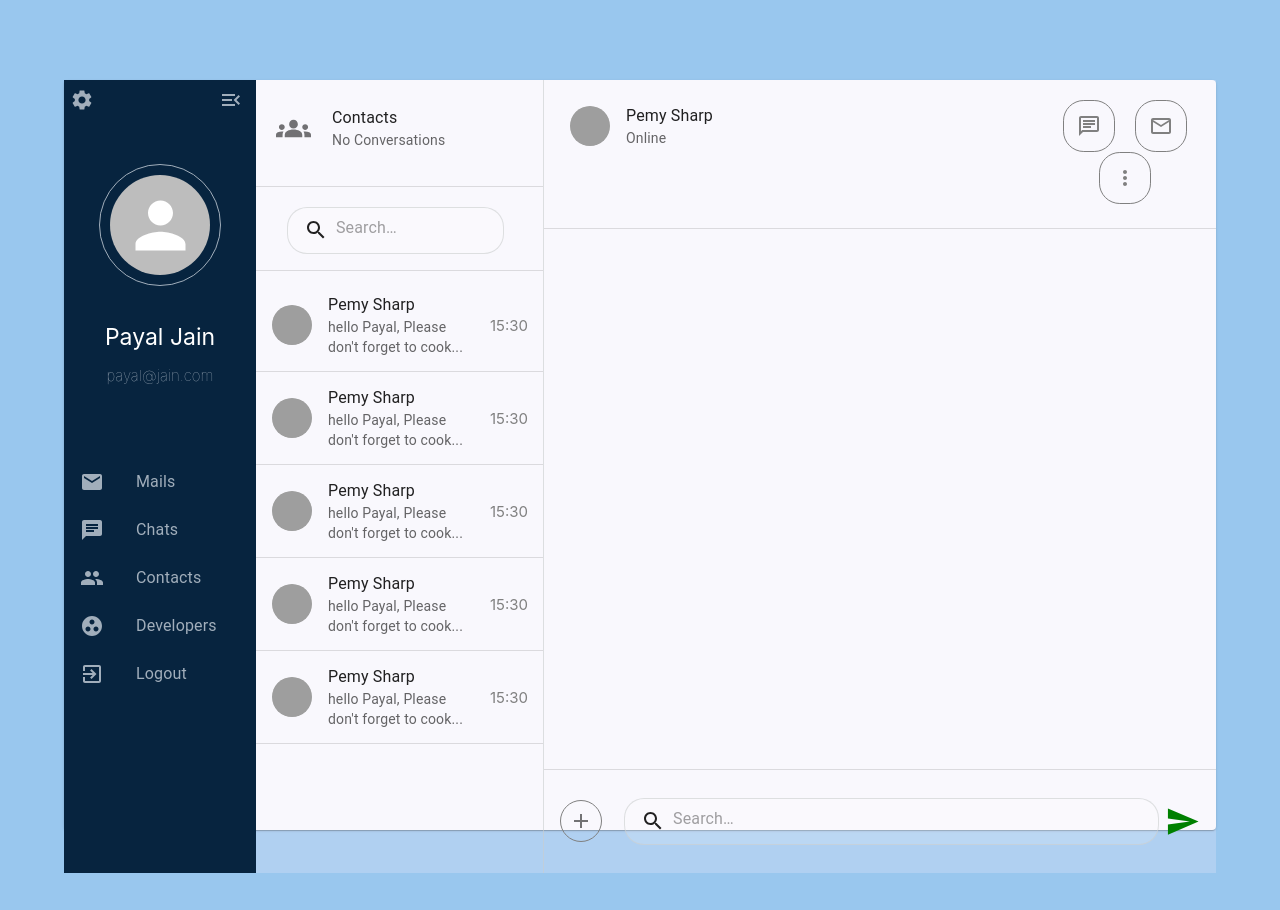
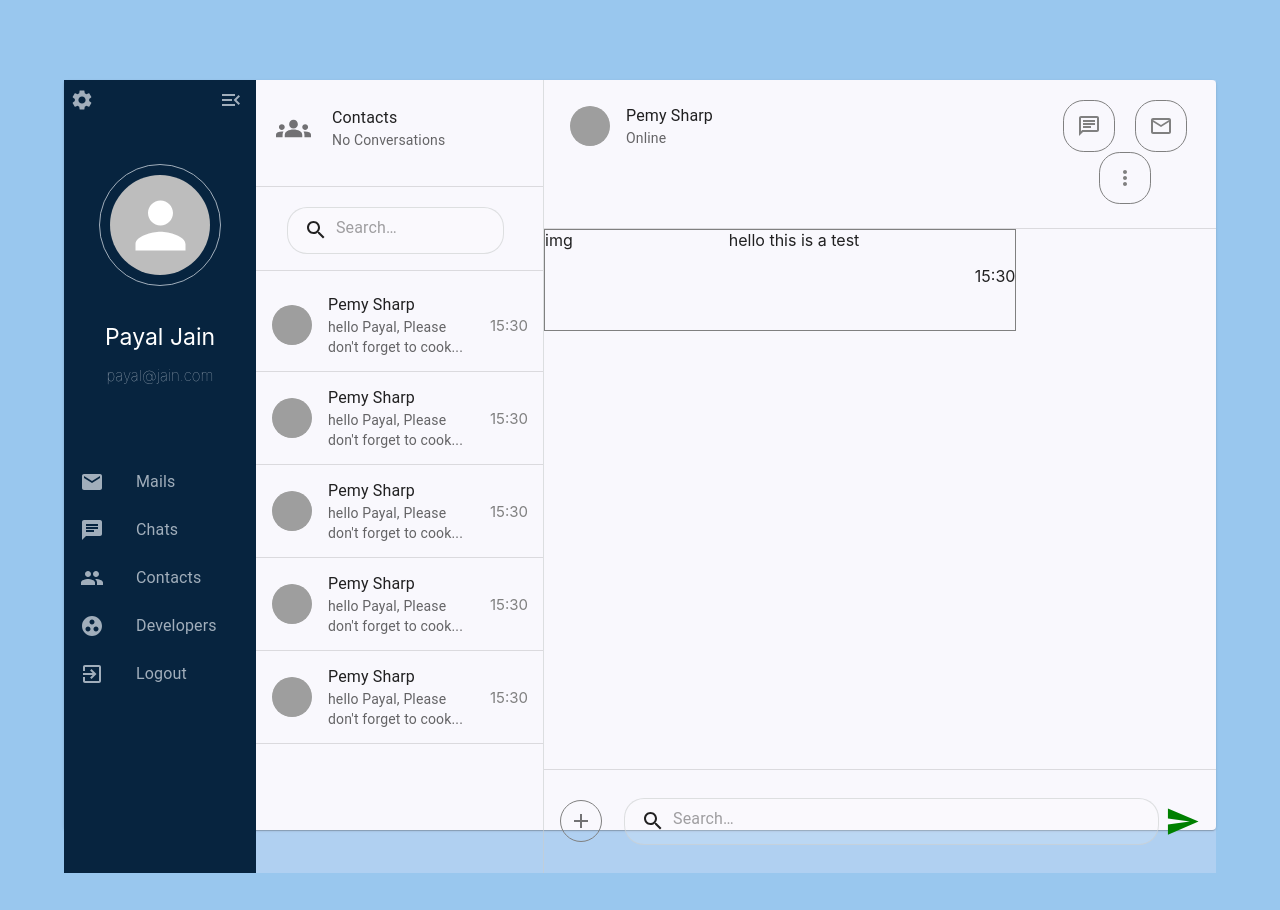
Before and after one commit to payal1206/Chat_Plus_App, a React (Create React App) app: page / in a window 1280 px wide. Built offline with nearby package versions, Linux system fonts and the light colour scheme; grey boxes are pictures that could not be loaded.

Commit message:
started chat modal

```diff
--- /dev/null
+++ b/src/component/dashboard/message-panel/chat/chat.module.css
@@ -0,0 +1,13 @@
+.chatBox {
+  border: 1px solid grey;
+  height: 100px;
+  width: 70%;
+}
+
+.avatar {
+  float: left;
+}
+
+.time {
+  float: right;
+}
--- /dev/null
+++ b/src/component/dashboard/message-panel/chat/chats.js
@@ -0,0 +1,14 @@
+import React from "react";
+import classes from "./chat.module.css";
+
+const Chats = (props) => {
+  return (
+    <div className={classes.chatBox}>
+      <div className={classes.avatar}>img</div>
+      <div className={classes.textBox}>hello this is a test</div>
+      <p className={classes.time}>15:30</p>
+    </div>
+  );
+};
+
+export default Chats;
--- a/src/component/dashboard/message-panel/message-space.js
+++ b/src/component/dashboard/message-panel/message-space.js
@@ -1,10 +1,13 @@
 import React from "react";
 import Divider from "@mui/material/Divider";
 
+import Chats from "./chat/chats";
 const MessageSpace = (props) => {
   return (
     <>
-      <div style={{ height: "540px", width: "100%" }}></div>
+      <div style={{ height: "540px", width: "100%" }}>
+        <Chats />
+      </div>
       <Divider />
     </>
   );
```
Also changed, not shown: src/component/dashboard/message-panel/chat/chat.js (added).
